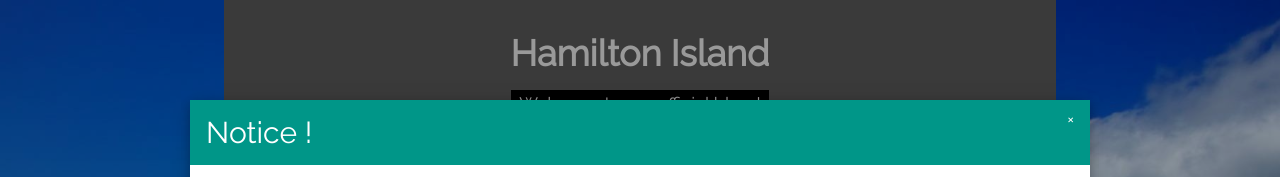
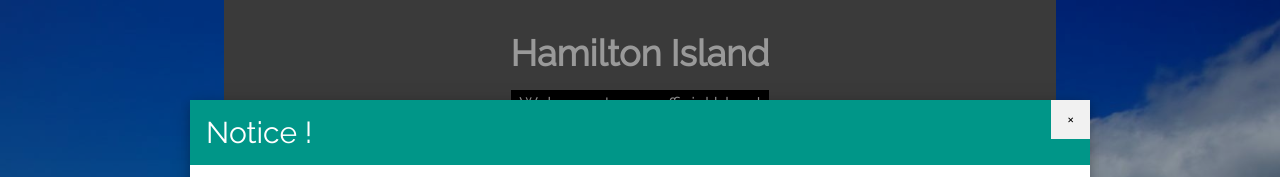
Before and after one commit to Lurux/eng-bl, a plain HTML site: page index.html in a window 1280 px wide. Shown: the top 177 px of the page. Drawn offline with nearby package versions, Linux system fonts and the light colour scheme.

Commit message:
modal changed

```diff
--- a/index.html
+++ b/index.html
@@ -396,7 +396,7 @@
 <div id="modal" class="w3-modal">
   <div class="w3-modal-content w3-card-4 w3-animate-zoom">
     <header class="w3-container w3-teal">
-      <span onclick="document.getElementById('modal').style.display='none'" class="w3-button w3-display-topright">&times;</span>
+      <span onclick="document.getElementById('modal').style.display='none'" class="w3-button w3-big w3-light-grey w3-display-topright">&times;</span>
       <h2>Notice !</h2>
     </header>
     <div class="w3-container">
```
